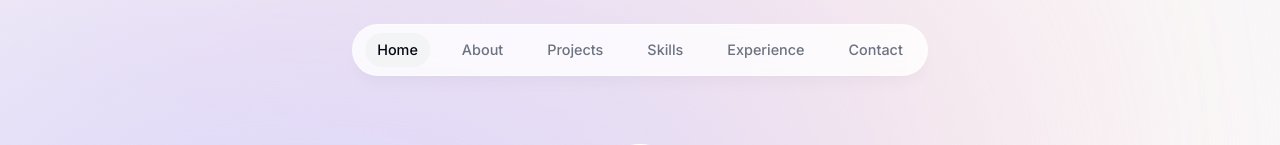
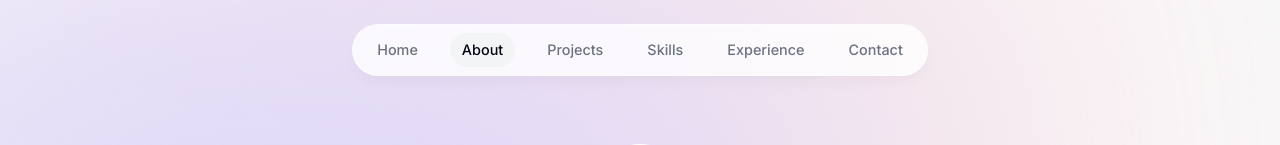
Before and after one commit to JonEast87/portfolio, a Next.js app: page / in a window 1280 px wide. Shown: the top 145 px of the page. Built offline with nearby package versions, Linux system fonts and the light colour scheme.

Commit message:
working on manual scroll update with the hooks

```diff
--- a/components/about.tsx
+++ b/components/about.tsx
@@ -1,12 +1,24 @@
 "use client";
 
-import React from "react";
+import React, { useEffect } from "react";
 import SectionHeading from "./section-heading";
 import { motion } from "framer-motion";
+import { useInView } from "react-intersection-observer";
+import { useActiveSectionContext } from "@/context/active-section-context";
 
 export default function About() {
+  const { ref, inView } = useInView();
+  const { setActiveSection } = useActiveSectionContext();
+
+  useEffect(() => {
+    if (inView) {
+      setActiveSection("About");
+    }
+  }, [inView, setActiveSection]);
+
   return (
     <motion.section
+      ref={ref}
       className="mb-28 max-w-[45rem] text-center leading-8 sm:mb-40 scroll-mt-28"
       initial={{ opacity: 0, y: 100 }}
       animate={{ opacity: 1, y: 0 }}
--- a/components/header.tsx
+++ b/components/header.tsx
@@ -1,6 +1,6 @@
 "use client";
 
-import React, { useContext } from "react";
+import React from "react";
 import { motion } from "framer-motion";
 import { links } from "@/lib/data";
 import Link from "next/link";
--- a/components/projects.tsx
+++ b/components/projects.tsx
@@ -1,11 +1,22 @@
 // removed use client here as I am seperating project and projects from each other
 
-import React from "react";
+import React, { useEffect } from "react";
 import SectionHeading from "./section-heading";
 import { projectsData } from "@/lib/data";
 import Project from "./project";
+import { useInView } from "react-intersection-observer";
+import { useActiveSectionContext } from "@/context/active-section-context";
 
 export default function Projects() {
+  const { ref, inView } = useInView();
+  const { setActiveSection } = useActiveSectionContext();
+
+  useEffect(() => {
+    if (inView) {
+      setActiveSection("About");
+    }
+  }, [inView, setActiveSection]);
+
   return (
     <section id="projects" className="scroll-mt-28">
       <SectionHeading>My projects</SectionHeading>
```
